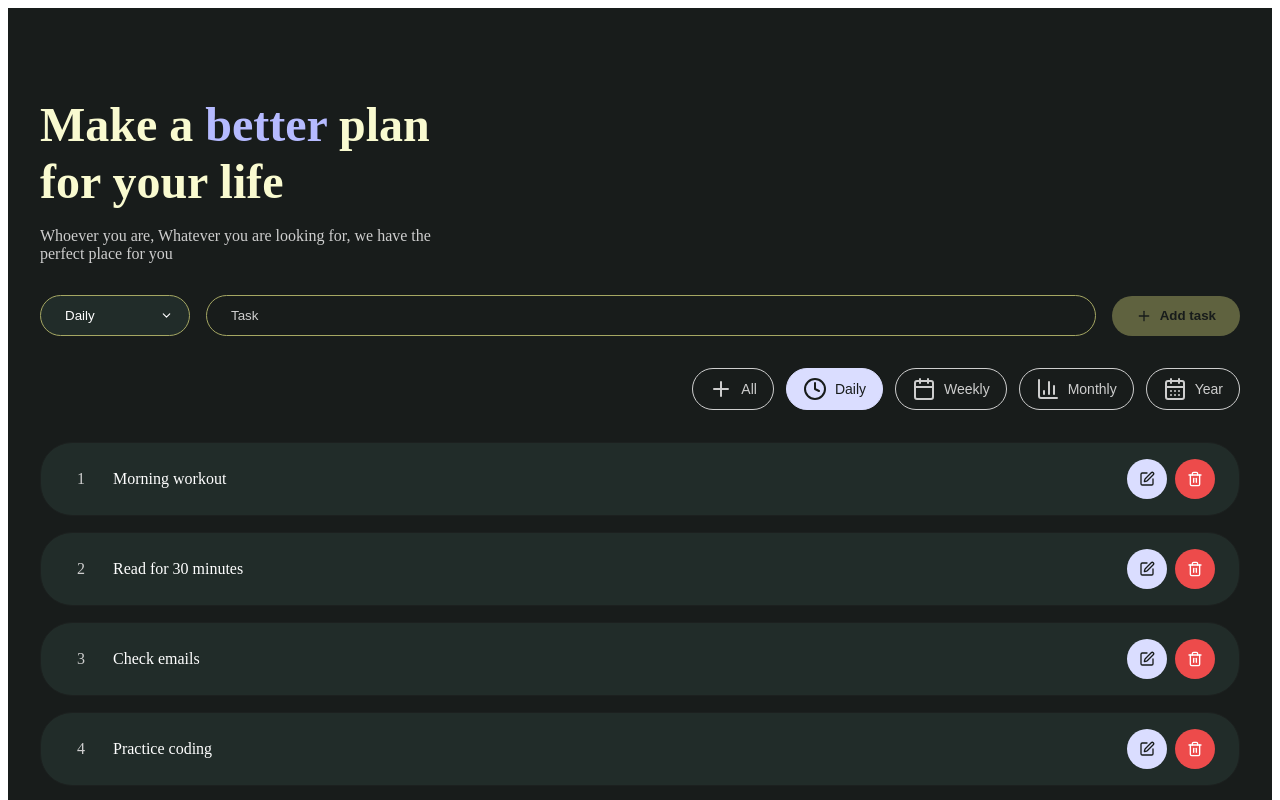
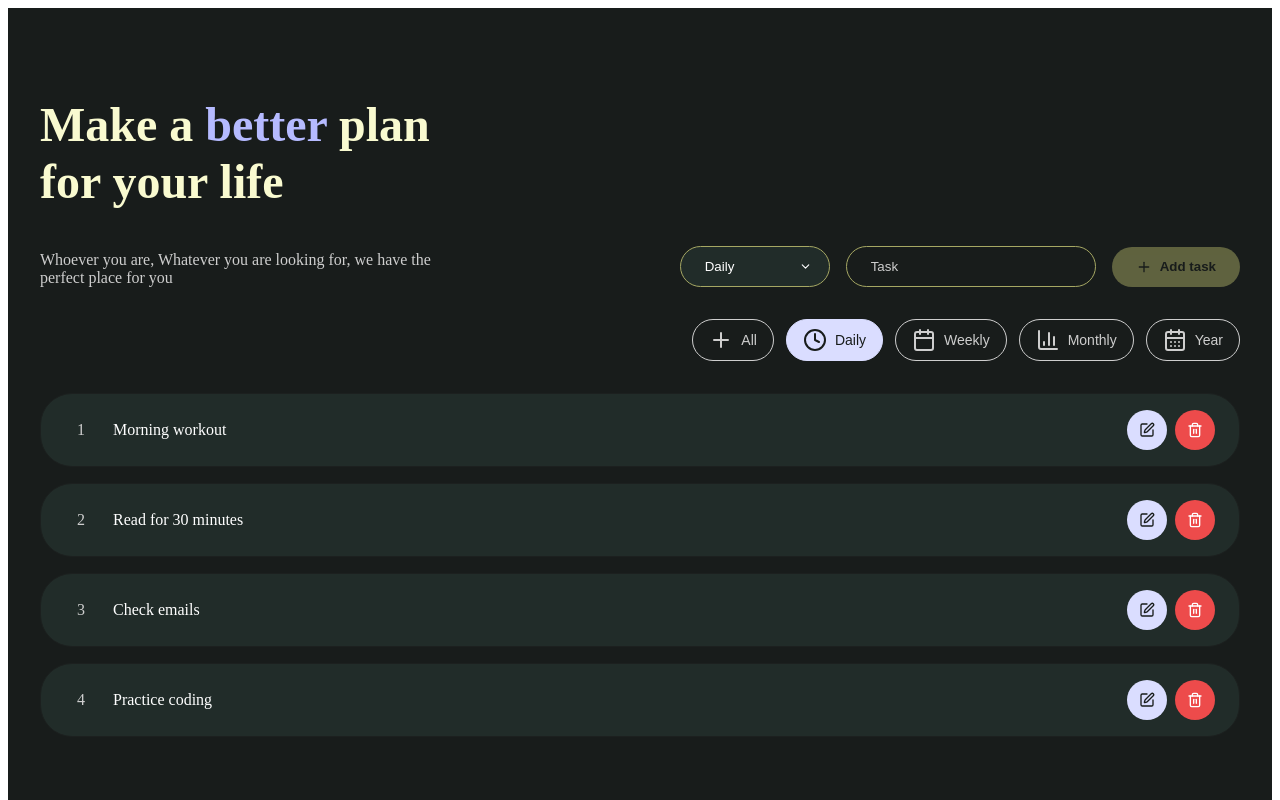
Before and after one commit to Bonaeineza31/Kanban-Website, a React (Vite) app: page /daily in a window 1280 px wide. Shown: the top 800 px of the page. Built offline with nearby package versions, Linux system fonts and the light colour scheme.

Commit message:
wokred on the navbar

```diff
--- a/src/components/layout.jsx
+++ b/src/components/layout.jsx
@@ -55,12 +55,18 @@ function Layout({ onAddTask }) {
       <br />
       for your life
     </h1>
+
+    <div className="navbar-bottom">
       <p className="navbar-subtitle">
         Whoever you are, Whatever you are looking for, we have the perfect place for you
       </p>
 
       <form className="navbar-form" onSubmit={handleSubmit}>
-            <select className="duration-select" value={duration} onChange={(e) => setDuration(e.target.value)}>
+        <select
+          className="duration-select"
+          value={duration}
+          onChange={(e) => setDuration(e.target.value)}
+        >
           <option value="daily">Daily</option>
           <option value="weekly">Weekly</option>
           <option value="monthly">Monthly</option>
@@ -81,7 +87,9 @@ function Layout({ onAddTask }) {
         </button>
       </form>
         </div>
+        </div>
      </nav>
+
 
       {/* Filter Buttons */}
       <div className="filter-section">
--- a/src/styles/navbar.css
+++ b/src/styles/navbar.css
@@ -20,8 +20,19 @@
 .navbar-subtitle {
   color: #cecece;
   font-size: 1rem;
-  margin-bottom: 2rem;
   max-width: 400px;
+  margin-bottom: 0;
+  flex: 1;
+}
+
+
+.navbar-bottom {
+  display: flex;
+  justify-content: space-between;
+  align-items: flex-end;
+  flex-wrap: wrap;
+  gap: 2rem;
+  margin-top: 1.5rem;
 }
 
 .navbar-form {
```
Lines whose indentation alone changed are shown as unchanged.
